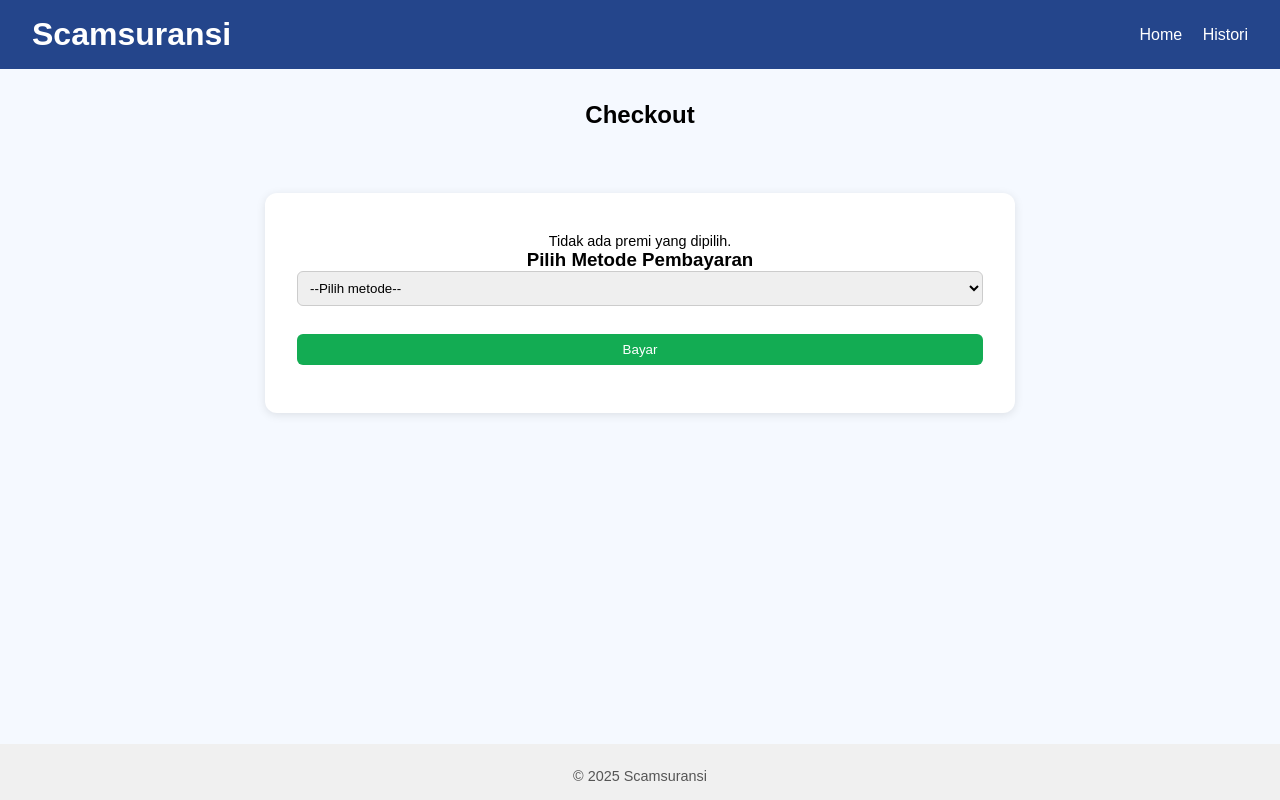
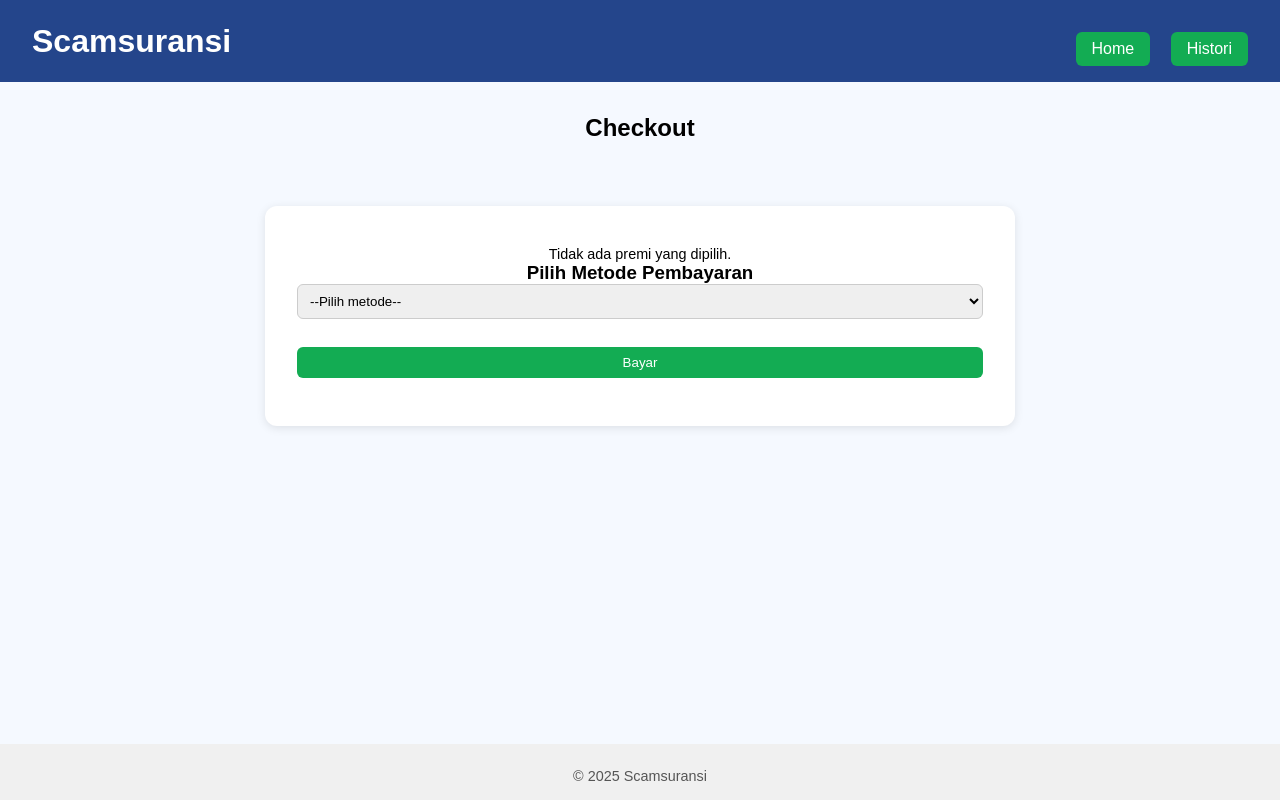
Before and after one commit to Borkedcode/Scamsuransi-App, a plain HTML site: page checkout.html in a window 1280 px wide. Drawn offline with Linux system fonts and the light colour scheme.

Commit message:
Slight Changes

```diff
--- a/checkout.html
+++ b/checkout.html
@@ -1,5 +1,5 @@
 <!DOCTYPE html>
-<html lang="en">
+<html lang="id">
 <head>
     <meta charset="UTF-8">
     <meta name="viewport" content="width=device-width, initial-scale=1.0">
@@ -10,8 +10,8 @@
     <header class="header">
         <h1>Scamsuransi</h1>
         <nav>
-        <a href="index.html">Home</a>
-        <a href="history.html">Histori</a>
+        <a href="index.html" class="btn">Home</a>
+        <a href="history.html" class="btn">Histori</a>
         </nav>
     </header>
 
```
Also changed, not shown: detail-health.html (+1 -1 lines), index.html (+2 -1 lines), login.html (+1 -1 lines), signup.html (+1 -1 lines), Screenshot/Checkout.png (added), Screenshot/History.png (added), Screenshot/Home.png (added), Screenshot/Jiwa.png (added), Screenshot/Kesehatan.png (added), Screenshot/Kesehatan2.png (added), Screenshot/Login.png (added), Screenshot/Mobil.png (added), Screenshot/Screenshot 2025-09-15 110326.jpg (renamed from Screenshot 2025-09-15 110326.jpg), Screenshot/SignUp.png (added).
